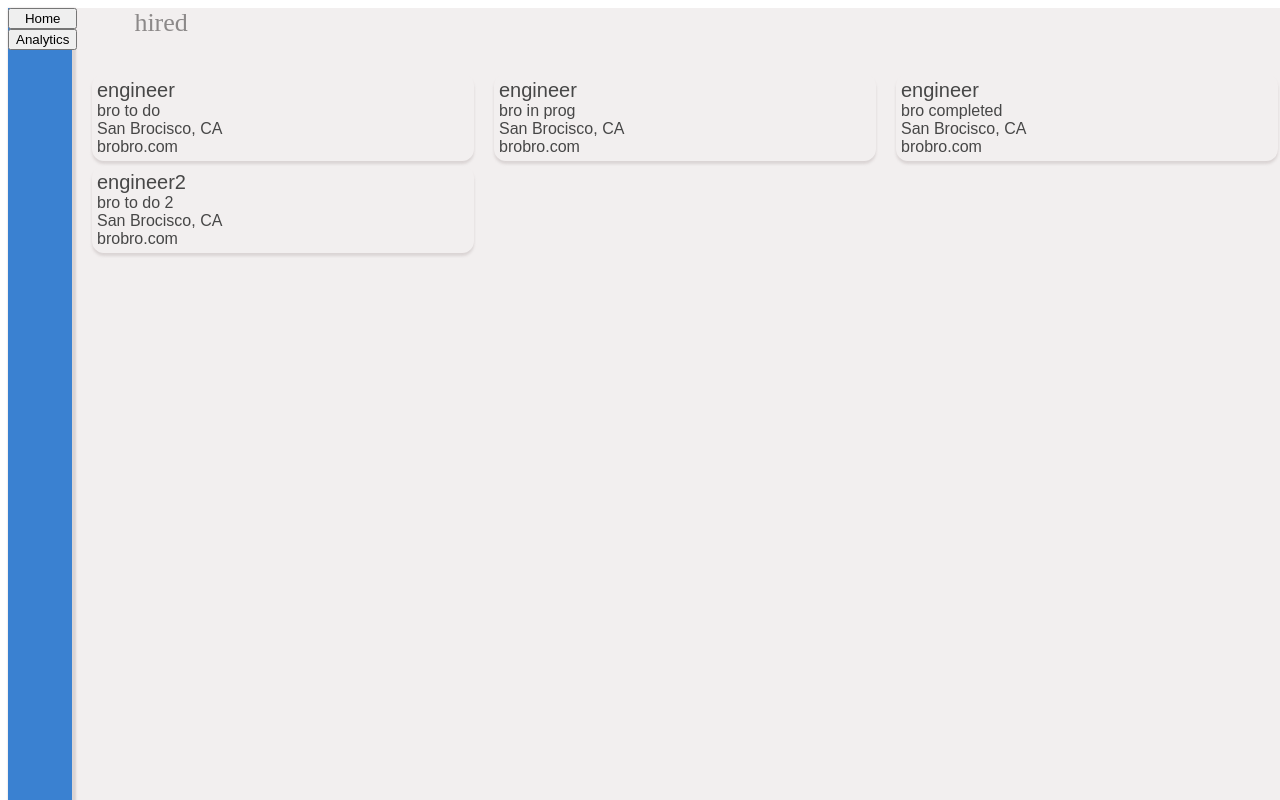
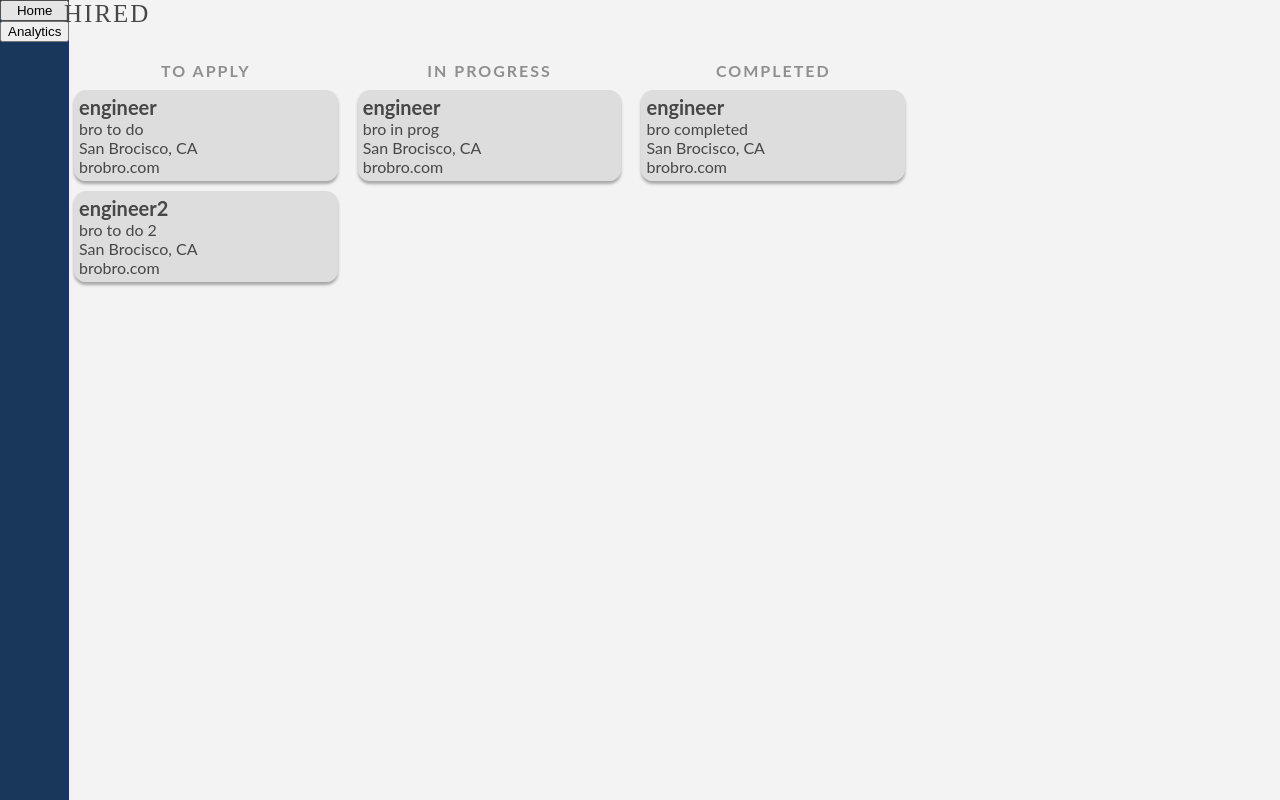
Before and after one commit to jeongle/Hired, a React app: page / in a window 1280 px wide. Built offline with nearby package versions, Linux system fonts and the light colour scheme.

Commit message:
more css

```diff
--- a/client/main/App.jsx
+++ b/client/main/App.jsx
@@ -56,11 +56,11 @@ class App extends Component {
     applications = (this.state.showApps) ? <Applications applications={this.state.userData.apps} /> : null;
     plots = (this.state.showPlots) ? <Plots /> : null;
     return (
-      <div className="container">
-        <Header />
-        <div className="App-body">
-          <Navbar />
-          <div className="content">
+      <div>
+        <Navbar />
+        <div className="content">
+          <Header />
+          <div className="App-body">
             {applications}
             {plots}
           </div>
--- a/client/main/Applications.jsx
+++ b/client/main/Applications.jsx
@@ -15,19 +15,28 @@ class Applications extends Component {
     return (
       <div className="Applications">
         <div className="todo">
+          <div className="center">
+            <span>TO APPLY</span>
             {this.state.todos.map(todo => (
               <Job todo={todo} key={todo.id} />
             ))}
           </div>
+        </div>
         <div className="inProg">
+          <div className="center">
+            <span>IN PROGRESS</span>
             {this.state.inProgs.map(todo => (
               <Job todo={todo} key={todo.id} />
             ))}
           </div>
+        </div>
         <div className="completed">
+          <div className="center">
+            <span>COMPLETED</span>
             {this.state.completeds.map(todo => (
               <Job todo={todo} key={todo.id} />
             ))}
+          </div>
         </div>
       </div>
     )
--- a/client/main/Header.jsx
+++ b/client/main/Header.jsx
@@ -4,7 +4,9 @@ import "./css/Header.css";
 const Header = (props) => {
   return (
     <div className="Header">
-      hired
+      <div className="logo">
+        HIRED
+      </div>
     </div>
   )
 }
--- a/client/main/css/App.css
+++ b/client/main/css/App.css
@@ -1,19 +1,20 @@
+.content {
+  margin-left: 5%;
+  display: grid;
+  grid-template-rows: 5% 95%;
+}
+
 .App-body {
+  position: relative;
+  margin-top: 5%;
   display: grid;
-  grid-template-columns: 5% 95%;
-  position: fixed;
+  grid-template-columns: 70% 30%;
   width:100%;
   height: 100%;
-  background: rgba(233, 229, 229, 0.6);
-  font-family: Arial, Helvetica, sans-serif;
+  font-family: lato;
 }
 
-.content{
-  padding-top: 5%;
-  padding-left: 10px;
+body {
+  margin: 0;
+  background: rgb(243, 243, 243);
 }
-
-.comtainer{
-  display: grid;
-  grid-template-rows: auto;
-}
--- a/client/main/css/Applications.css
+++ b/client/main/css/Applications.css
@@ -1,4 +1,16 @@
-.Applications{
+.Applications {
   display: grid;
   grid-template-columns: auto auto auto;
 }
+
+span{
+  letter-spacing: 2px;
+  font-weight: bold;
+  display: inline-block;
+  text-align: center;
+  color: rgba(71, 71, 71, 0.582);
+}
+
+.center{
+  text-align: center;
+}
--- a/client/main/css/Header.css
+++ b/client/main/css/Header.css
@@ -1,5 +1,11 @@
 .Header{
-  margin-left: 10%;
-  background-color: white;
-  font-size: 26px;
+  position: fixed;
+  width: 100%;
 }
+
+.logo{
+  font-family: futura;
+  letter-spacing: 2px;
+  color: rgb(71, 71, 71);
+  font-size: 25px;
+}
--- a/client/main/css/Job.css
+++ b/client/main/css/Job.css
@@ -1,16 +1,16 @@
 .Job{
-  box-shadow: 0 3px 3px #dad4d4;
+  box-shadow: 0 3px 3px #a7a7a7;
   display: grid;
   grid-template-rows: auto;
   padding: 5px 5px 5px 5px;
-  margin-left: 10px;
-  margin-right: 10px;
-  margin-top: 5px;
-  margin-bottom: 5px;
+  margin: 10px;
   border-radius: 12px;
   color: rgb(71, 71, 71);
+  text-align: left;
+  background-color: rgba(201, 201, 201, 0.542)
 }
 
 .title{
   font-size: 20px;
+  font-weight: 700;
 }
--- a/client/main/css/Navbar.css
+++ b/client/main/css/Navbar.css
@@ -1,13 +1,16 @@
 .Navbar{
-  position: -webkit-sticky; /* Safari */
-  position: sticky;
+  display: block;
+  position: fixed;
   height: 100%;
-  background: rgb(58, 129, 209);
-  box-shadow: 2px 2px 2px 2px #dad4d4;
+  background: rgb(25, 55, 90);
+  margin: 0;
+  padding: 0;
+  overflow: auto;
 }
 
 .container{
   display: grid;
   grid-template-columns: auto;
   grid-template-rows: auto auto;
+  width: 5%;
 }
```
Lines whose indentation alone changed are shown as unchanged.
